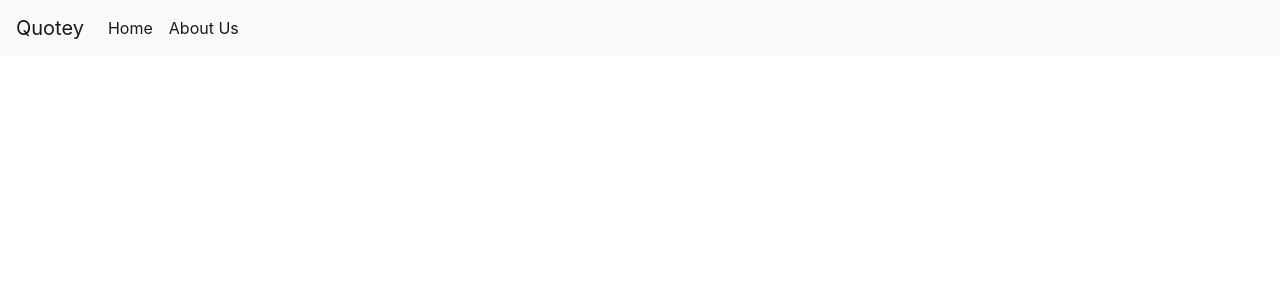
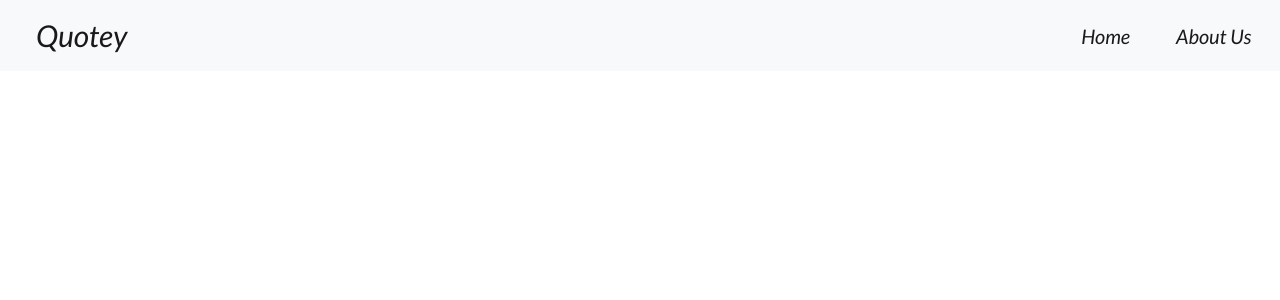
Before and after one commit to LewisNjagi/quotes, an Angular app: page / in a window 1280 px wide. Shown: the top 300 px of the page. Built offline with nearby package versions, Linux system fonts and the light colour scheme; a web font is replaced by a local one.

Commit message:
style the navbar

```diff
--- a/src/app/navbar/navbar.component.css
+++ b/src/app/navbar/navbar.component.css
@@ -0,0 +1,13 @@
+.navbar-nav {
+    margin-left: 900px;
+}
+.navbar-nav li a {
+    font-size: 20px;
+    font-family: 'Lato', sans-serif;
+    margin-left: 30px;
+}
+.navbar-brand {
+    font-size: 30px;
+    font-family: 'Lato', sans-serif;
+    margin-left: 20px;
+}
```
